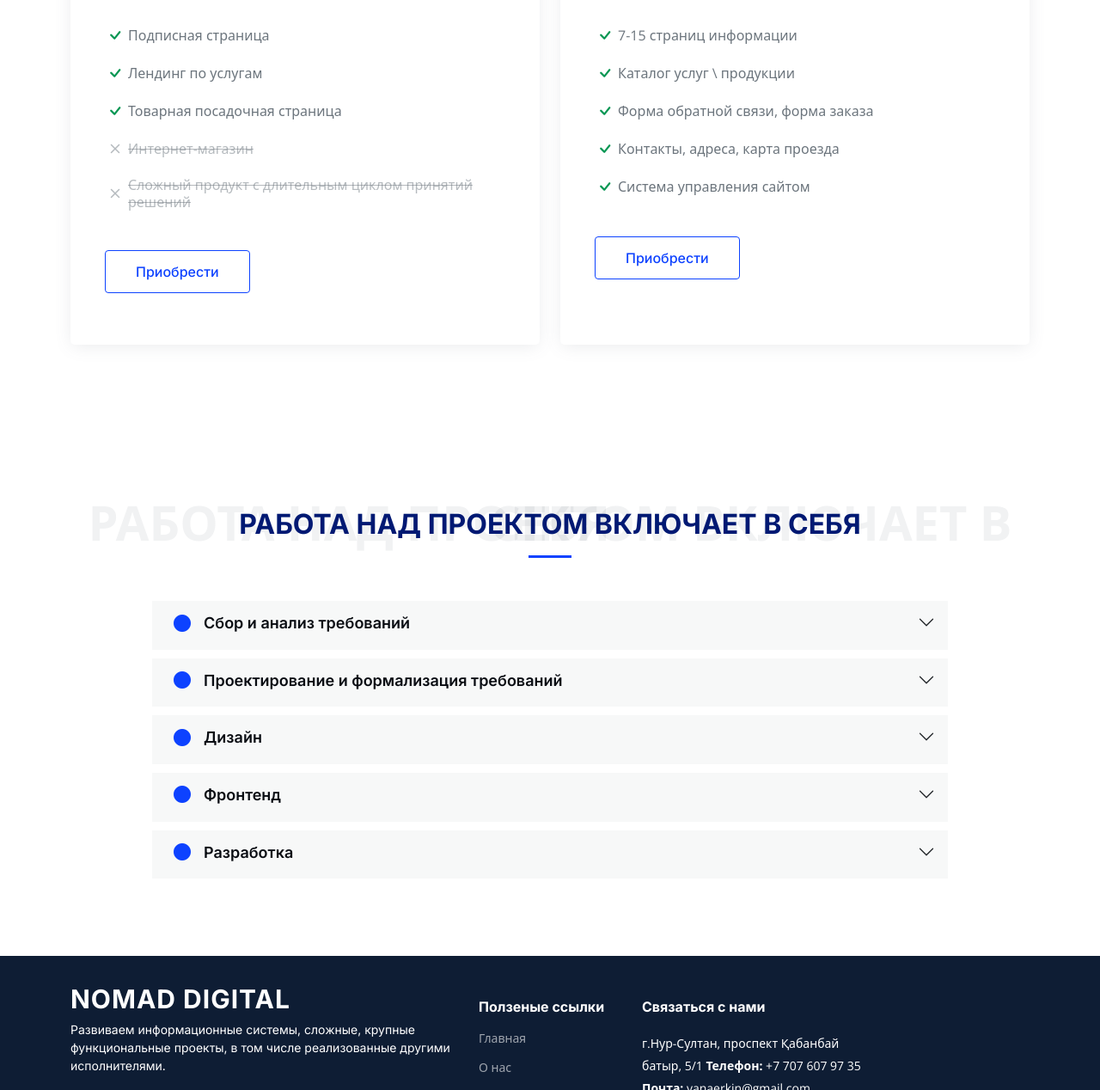
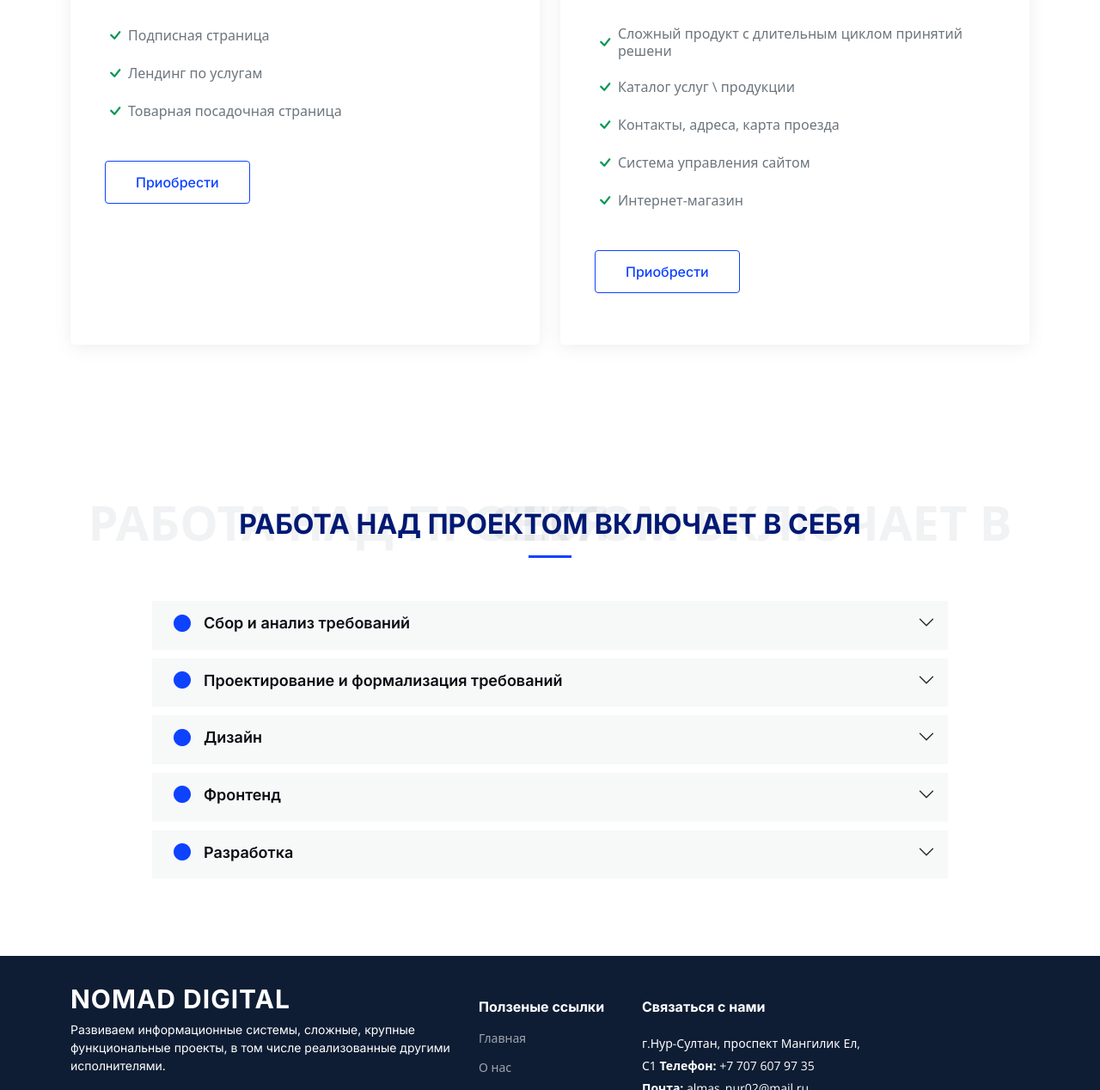
Before and after one commit to SpawNKZ/nomad, a plain HTML site: page index.html in a window 1280 px wide. Shown: the part 3330-4598 px from the top of the page at 86% size. Drawn offline with nearby package versions, Linux system fonts and the light colour scheme.

Commit message:
refactor

```diff
--- a/index.html
+++ b/index.html
@@ -5,7 +5,7 @@
   <meta charset="utf-8">
   <meta content="width=device-width, initial-scale=1.0" name="viewport">
 
-  <title>Index</title>
+  <title>NOMAD | Главная</title>
   <meta content="" name="description">
   <meta content="" name="keywords">
 
@@ -382,10 +382,8 @@
                 <li><i class="bi bi-check"></i> Подписная страница</li>
                 <li><i class="bi bi-check"></i> Лендинг по услугам</li>
                 <li><i class="bi bi-check"></i> Товарная посадочная страница</li>
-                <li class="na"><i class="bi bi-x"></i> <span>Интернет-магазин</span></li>
-                <li class="na"><i class="bi bi-x"></i> <span>Сложный продукт с длительным циклом принятий решений</span></li>
               </ul>
-              <a href="#" class="buy-btn">Приобрести</a>
+              <a href="get-a-quote.html" class="buy-btn">Приобрести</a>
             </div>
           </div><!-- End Pricing Item -->
 
@@ -394,13 +392,13 @@
               <h3>Корпоративный сайт</h3>
               <h4><sup>₸</sup>400 000 </h4>
               <ul>
-                <li><i class="bi bi-check"></i> 7-15 страниц информации</li>
+                <li><i class="bi bi-check"></i> Сложный продукт с длительным циклом принятий решени</li>
                 <li><i class="bi bi-check"></i> Каталог услуг \ продукции</li>
-                <li><i class="bi bi-check"></i> Форма обратной связи, форма заказа</li>
                 <li><i class="bi bi-check"></i> Контакты, адреса, карта проезда</li>
                 <li><i class="bi bi-check"></i> Система управления сайтом</li>
+                <li><i class="bi bi-check"></i> Интернет-магазин</li>
               </ul>
-              <a href="#" class="buy-btn">Приобрести</a>
+              <a href="get-a-quote.html" class="buy-btn">Приобрести</a>
             </div>
           </div><!-- End Pricing Item -->
 
@@ -626,7 +624,7 @@
           <div class="social-links d-flex mt-4">
 <!--            <a href="#" class="twitter"><i class="bi bi-twitter"></i></a>-->
 <!--            <a href="#" class="facebook"><i class="bi bi-facebook"></i></a>-->
-            <a href="#" class="instagram"><i class="bi bi-instagram"></i></a>
+            <a href="https://www.instagram.com/digitalsnomadkz/" class="instagram"><i class="bi bi-instagram"></i></a>
             <a href="#" class="linkedin"><i class="bi bi-linkedin"></i></a>
           </div>
         </div>
@@ -654,9 +652,9 @@
         <div class="col-lg-3 col-md-12 footer-contact text-center text-md-start">
           <h4>Связаться с нами</h4>
           <p>
-            г.Нур-Султан, проспект Қабанбай батыр, 5/1
+            г.Нур-Султан, проспект Мангилик Ел, С1
             <strong>Телефон:</strong> +7 707 607 97 35<br>
-            <strong>Почта:</strong> vanaerkin@gmail.com<br>
+            <strong>Почта:</strong> almas_nur02@mail.ru<br>
           </p>
 
         </div>
```
Also changed, not shown: about.html (+4 -4 lines), contact.html (+6 -6 lines), get-a-quote.html (+4 -4 lines).
